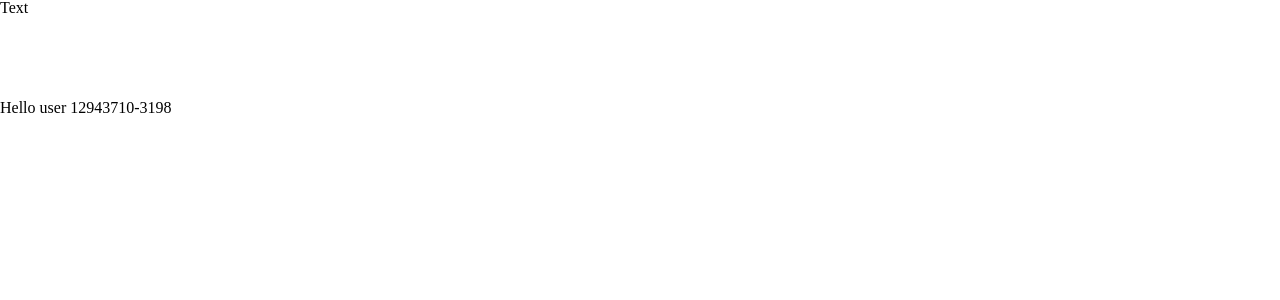
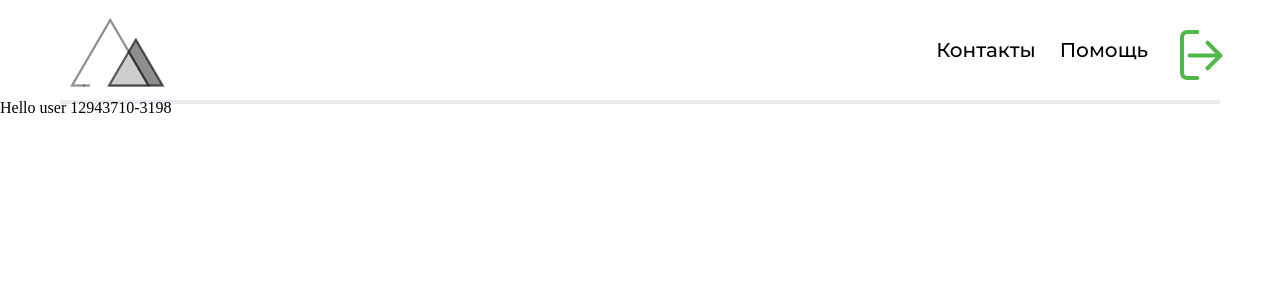
Before and after one commit to Sfedu-SG/front, a React (Vite) app: page / in a window 1280 px wide. Shown: the top 300 px of the page. Built offline with nearby package versions, Linux system fonts and the light colour scheme.

Commit message:
add styles for header

```diff
--- /dev/null
+++ b/src/App.css
@@ -0,0 +1 @@
+@import url('https://fonts.googleapis.com/css2?family=Montserrat:wght@400;500&display=swap');
--- a/src/App.tsx
+++ b/src/App.tsx
@@ -2,6 +2,7 @@ import { createBrowserRouter, RouterProvider } from "react-router-dom";
 import { Provider } from "react-redux";
 import store from "./store";
 import { MainPage } from "./pages/Main";
+import "./App.css";
 
 const router = createBrowserRouter([
   {
--- /dev/null
+++ b/src/components/Empty/index.ts
@@ -0,0 +1 @@
+export * from "./style.ts";
--- /dev/null
+++ b/src/components/Empty/style.ts
@@ -0,0 +1,7 @@
+import { styled } from "@mui/material";
+
+export const Empty = styled("div")(
+  () => `
+    flex: 1;
+`
+);
--- a/src/components/Header/Header.tsx
+++ b/src/components/Header/Header.tsx
@@ -1,8 +1,28 @@
 import { memo } from "react";
-import { HeaderView } from "./style.ts";
+import {
+  HeaderContainer,
+  HeaderIconContainer,
+  HeaderLink,
+  HeaderView,
+} from "./style.ts";
+import logo from "../../assets/logo.png";
+import { ExitIcon } from "../svg";
+import { Empty } from "../Empty";
 
 const Header = () => {
-  return <HeaderView>Text</HeaderView>;
+  return (
+    <HeaderView>
+      <HeaderContainer>
+        <img src={logo} />
+        <Empty />
+        <HeaderLink>Контакты</HeaderLink>
+        <HeaderLink>Помощь</HeaderLink>
+        <HeaderIconContainer>
+          <ExitIcon />
+        </HeaderIconContainer>
+      </HeaderContainer>
+    </HeaderView>
+  );
 };
 
 export default memo(Header);
--- a/src/components/Header/style.ts
+++ b/src/components/Header/style.ts
@@ -4,5 +4,37 @@ export const HeaderView = styled("div")(
   () => `
     width: 100%;
     height: 100px;
+    padding: 0 60px;
+    box-sizing: border-box;
 `
 );
+
+export const HeaderContainer = styled("div")(
+  () => `
+    display: flex;
+    flex-direction: row;
+    align-items: center;
+    height: 100%;
+    border-bottom: 4px solid #EBEAF0;
+`
+);
+
+export const HeaderLink = styled("div")(
+  () => `
+    padding: 0 12px;
+    color: #000;
+    font-family: Montserrat;
+    font-size: 20px;
+    font-style: normal;
+    font-weight: 500;
+    line-height: normal;
+`
+);
+
+export const HeaderIconContainer = styled("div")(
+  () => `
+    height: 40px;
+    width: 40px;
+    padding-left: 20px;
+`
+);
--- a/src/components/index.ts
+++ b/src/components/index.ts
@@ -1 +1,3 @@
 export * from "./Header";
+export * from "./svg";
+export * from "./Empty";
--- /dev/null
+++ b/src/components/svg/exit.tsx
@@ -0,0 +1,33 @@
+export const ExitIcon = () => {
+  return (
+    <svg
+      width="43"
+      height="50"
+      viewBox="0 0 43 50"
+      fill="none"
+      xmlns="http://www.w3.org/2000/svg"
+    >
+      <path
+        d="M17.3333 48H7.11111C5.75556 48 4.45553 47.4615 3.49701 46.503C2.53849 45.5445 2 44.2444 2 42.8889V7.11111C2 5.75556 2.53849 4.45553 3.49701 3.49701C4.45553 2.53849 5.75556 2 7.11111 2H17.3333"
+        stroke="#50B848"
+        stroke-width="4"
+        stroke-linecap="round"
+        stroke-linejoin="round"
+      />
+      <path
+        d="M27.5557 38.2889L40.3334 25.5111L27.5557 12.7333"
+        stroke="#50B848"
+        stroke-width="4"
+        stroke-linecap="round"
+        stroke-linejoin="round"
+      />
+      <path
+        d="M40.3332 25.5111H9.6665"
+        stroke="#50B848"
+        stroke-width="4"
+        stroke-linecap="round"
+        stroke-linejoin="round"
+      />
+    </svg>
+  );
+};
--- /dev/null
+++ b/src/components/svg/index.ts
@@ -0,0 +1 @@
+export * from "./exit.tsx";
```
Also changed, not shown: src/assets/logo.png (added).
